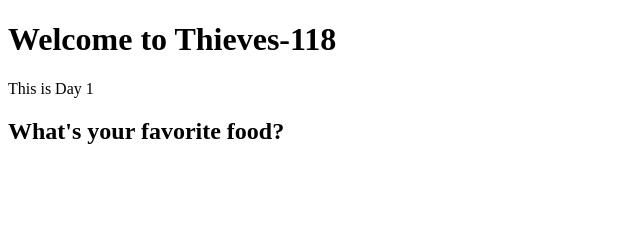
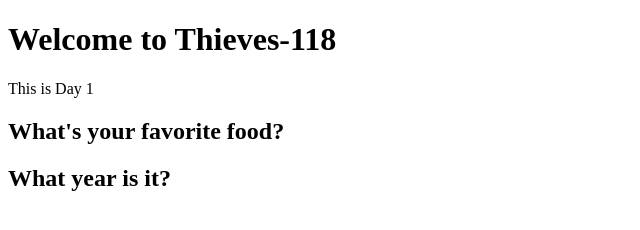
Before and after one commit to byaskew3/Thieves-118-demo, a plain HTML site: page index.html in a window 1280 px wide. Shown: the whole page, without its empty margins (0-640 px from the left). Drawn offline with Linux system fonts and the light colour scheme.

Commit message:
“Message”

```diff
--- a/index.html
+++ b/index.html
@@ -10,5 +10,6 @@
     <h1>Welcome to Thieves-118</h1>
     <p>This is Day 1</p>
     <h2> What's your favorite food?</h2>
+    <h2>What year is it?</h2>
 </body>
 </html>
```
